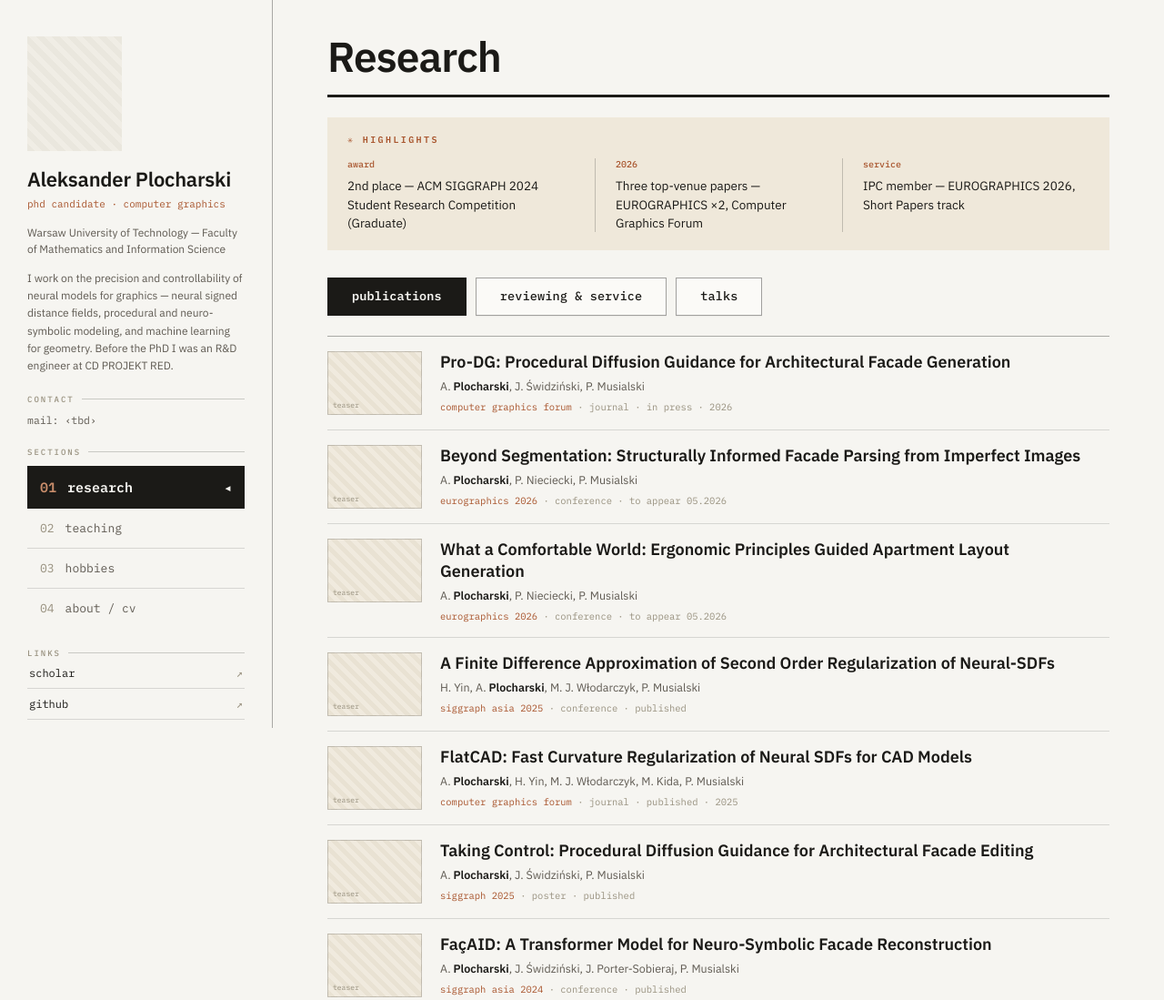
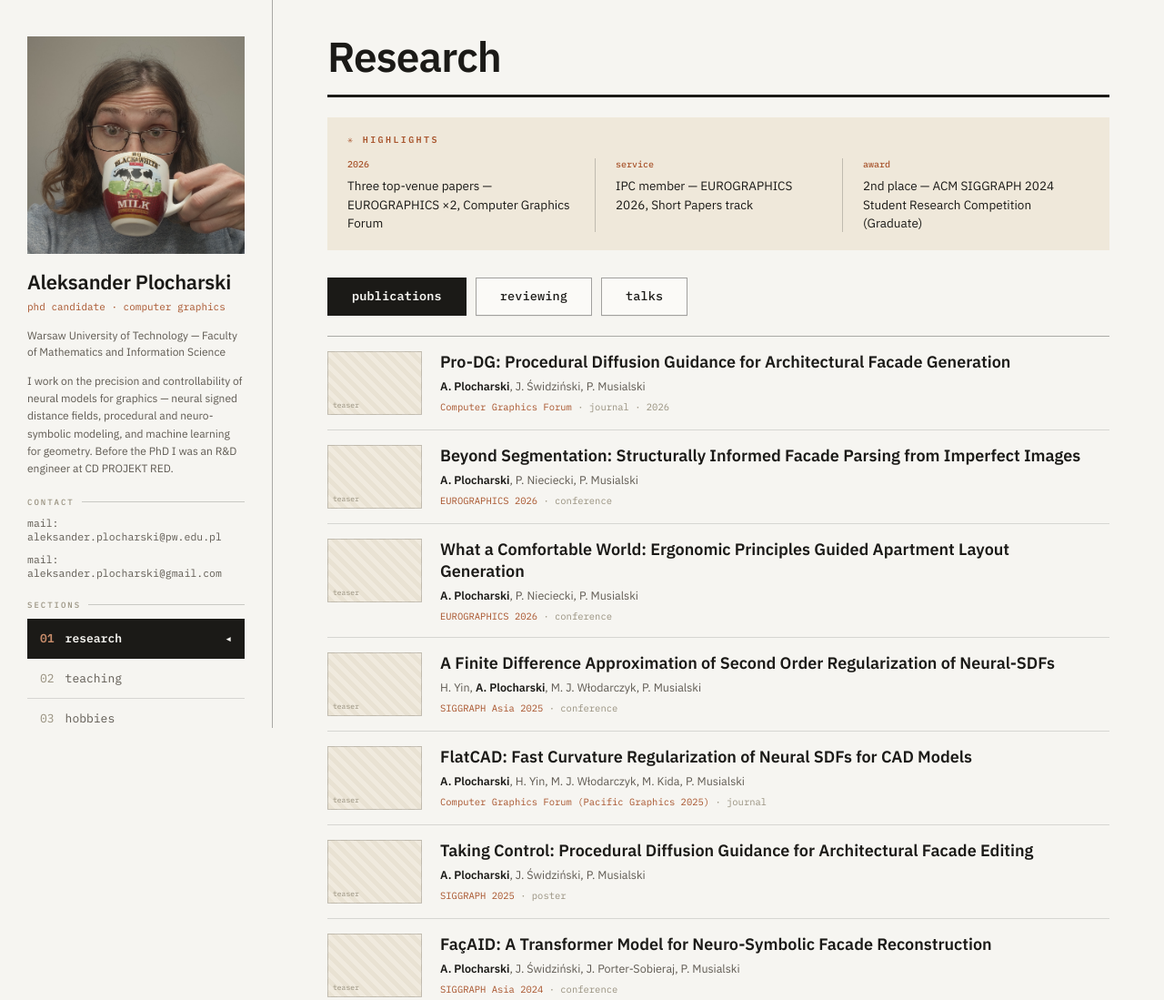
Before and after one commit to aplocharski/aplocharski.github.io, a plain HTML site: page index.html in a window 1280 px wide. Shown: the top 1099 px of the page at 91% size. Drawn offline with Linux system fonts and the light colour scheme.

Commit message:
2nd iteration

```diff
--- a/content.json
+++ b/content.json
@@ -1,7 +1,7 @@
 {
   "_meta": {
     "note": "All content translated to English and structured from the source PDF. Placeholder fields (empty strings) are yours to fill: emails, URLs, thumbnails, photos, bio wording. Ministry (MEN) point values from the original were omitted as Poland-specific; venue rankings (CORE / journal quartile) were kept. Nothing here is styling — this is pure data so you can restyle freely later.",
-    "highlight_author": "Plocharski",
+    "highlight_author": "A. Plocharski",
     "last_updated": "2026-07-05"
   },
 
@@ -13,13 +13,13 @@
       "Computer Graphics Research Group, Akces NCBR"
     ],
     "location": "Warsaw, Poland",
-    "photo": "",
-    "emails": [""],
+    "photo": "assets/img/photo2_565x565.png",
+    "emails": ["aleksander.plocharski@pw.edu.pl", "aleksander.plocharski@gmail.com"],
     "links": {
-      "google_scholar": "",
-      "github": "",
-      "linkedin": "",
-      "orcid": "",
+      "google_scholar": "https://scholar.google.com/citations?user=VvlYd5kAAAAJ&hl=en",
+      "github": "https://github.com/Alek-Plocharski",
+      "linkedin": "https://www.linkedin.com/in/aleksander-plocharski",
+      "orcid": "https://orcid.org/0000-0002-7487-8153",
       "cv_pdf": ""
     },
     "bio_draft": "I work on the precision and controllability of neural models for graphics — neural signed distance fields, procedural and neuro-symbolic modeling, and machine learning for geometry. Before the PhD I was an R&D engineer at CD PROJEKT RED.",
@@ -42,9 +42,9 @@
   ],
 
   "highlights": [
-    { "label": "award", "text": "2nd place — ACM SIGGRAPH 2024 Student Research Competition (Graduate)" },
     { "label": "2026", "text": "Three top-venue papers — EUROGRAPHICS ×2, Computer Graphics Forum" },
-    { "label": "service", "text": "IPC member — EUROGRAPHICS 2026, Short Papers track" }
+    { "label": "service", "text": "IPC member — EUROGRAPHICS 2026, Short Papers track" },
+    { "label": "award", "text": "2nd place — ACM SIGGRAPH 2024 Student Research Competition (Graduate)" }
   ],
 
   "wip": {
@@ -113,7 +113,7 @@
       "id": "flatcad-2025",
       "title": "FlatCAD: Fast Curvature Regularization of Neural SDFs for CAD Models",
       "authors": ["A. Plocharski", "H. Yin", "M. J. Włodarczyk", "M. Kida", "P. Musialski"],
-      "venue": "Computer Graphics Forum",
+      "venue": "Computer Graphics Forum (Pacific Graphics 2025)",
       "venue_type": "journal",
       "year": 2025,
       "rank": "Q1",
@@ -193,22 +193,22 @@
 
   "talks": {
     "conference_presentations": [
-      { "date": "2026-05", "event": "EUROGRAPHICS 2026", "location": "Aachen, Germany", "title": "Beyond Segmentation: Structurally Informed Facade Parsing from Imperfect Images", "type": "paper", "upcoming": true },
-      { "date": "2026-05", "event": "EUROGRAPHICS 2026", "location": "Aachen, Germany", "title": "What a Comfortable World: Ergonomic Principles Guided Apartment Layout Generation", "type": "paper", "upcoming": true },
+      { "date": "2026-05", "event": "EUROGRAPHICS 2026", "location": "Aachen, Germany", "title": "Beyond Segmentation: Structurally Informed Facade Parsing from Imperfect Images", "type": "paper", "upcoming": false },
+      { "date": "2026-05", "event": "EUROGRAPHICS 2026", "location": "Aachen, Germany", "title": "What a Comfortable World: Ergonomic Principles Guided Apartment Layout Generation", "type": "paper", "upcoming": false },
       { "date": "2025-12", "event": "SIGGRAPH Asia 2025", "location": "Hong Kong, China", "title": "A Finite Difference Approximation of Second Order Regularization of Neural-SDFs", "type": "paper", "upcoming": false },
       { "date": "2025-10", "event": "Pacific Graphics 2025", "location": "Taipei, Taiwan", "title": "FlatCAD: Fast Curvature Regularization of Neural SDFs for CAD Models", "type": "paper", "upcoming": false },
       { "date": "2025-08", "event": "SIGGRAPH 2025", "location": "Vancouver, Canada", "title": "Taking Control: Procedural Diffusion Guidance for Architectural Facade Editing", "type": "poster", "upcoming": false },
       { "date": "2024-12", "event": "SIGGRAPH Asia 2024", "location": "Tokyo, Japan", "title": "FaçAID: A Transformer Model for Neuro-Symbolic Facade Reconstruction", "type": "paper", "upcoming": false },
       { "date": "2024-07", "event": "SIGGRAPH 2024", "location": "Denver, United States", "title": "Neuro-Symbolic Transformation of Architectural Facades into Their Procedural Representations", "type": "poster", "upcoming": false },
-      { "date": "2024-06", "event": "Geometric Modeling and Processing (GMP 2024)", "location": "Qingdao, China", "title": "Skeleton based tetrahedralization of surface meshes", "type": "paper", "upcoming": false }
+      { "date": "2024-06", "event": "Geometric Modeling and Processing (GMP 2024)", "location": "Qingdao, China", "title": "Skeleton based tetrahedralization of surface meshes", "type": "paper", "upcoming": false },
+      { "date": "2023-09", "event": "Conference on Computer Science and Intelligence Systems (FedCSIS 2023)", "location": "Warsaw, Poland", "title": "Simulating Large-Scale Topographic Terrain Features with Reservoirs and Flowing Water", "type": "paper", "upcoming": false }
     ],
     "other_talks": [
       { "date": "2024-11", "event": "Computer Graphics Research Group Seminar, IDEAS NCBR", "location": "Warsaw, Poland", "title": "FaçAID: A Transformer Model for Neuro-Symbolic Facade Reconstruction", "type": "seminar" },
       { "date": "2024-10", "event": "Game Industry Conference", "location": "Poznań, Poland", "title": "AI Creativity – The Future of Creation", "type": "panel", "description": "Four-person panel on how AI is transforming creative processes, including the ethical challenges of growing human–AI collaboration." },
       { "date": "2024-09", "event": "Computer Graphics Workshop, IDEAS NCBR", "location": "Warsaw, Poland", "title": "Neuro-Symbolic Models for Procedural Modeling", "type": "workshop" },
       { "date": "2024-06", "event": "Data Science Summit ML Edition 2024", "location": "Warsaw, Poland", "title": "How to make transformers understand geometry?", "type": "popular-science" },
-      { "date": "2024-05", "event": "Departmental Seminar, Faculty of Mathematics and Information Science, Warsaw University of Technology (CAD/CAM Systems Design & Computer-Aided Medicine)", "location": "Warsaw, Poland", "title": "Skeleton based tetrahedralization of surface meshes", "type": "seminar" },
-      { "date": "2023-09", "event": "Conference on Computer Science and Intelligence Systems (FedCSIS 2023)", "location": "Warsaw, Poland", "title": "Simulating Large-Scale Topographic Terrain Features with Reservoirs and Flowing Water", "type": "paper" }
+      { "date": "2024-05", "event": "Departmental Seminar, Faculty of Mathematics and Information Science, Warsaw University of Technology (CAD/CAM Systems Design & Computer-Aided Medicine)", "location": "Warsaw, Poland", "title": "Skeleton based tetrahedralization of surface meshes", "type": "seminar" }
     ]
   },
 
@@ -366,7 +366,7 @@
   ],
 
   "conferences_attended": [
-    { "event": "EUROGRAPHICS 2026", "location": "Aachen, Germany", "upcoming": true },
+    { "event": "EUROGRAPHICS 2026", "location": "Aachen, Germany" },
     { "event": "SIGGRAPH Asia 2025", "location": "Hong Kong, China" },
     { "event": "Pacific Graphics 2025", "location": "Taipei, Taiwan" },
     { "event": "SIGGRAPH 2025", "location": "Vancouver, Canada" },
--- a/css/site.css
+++ b/css/site.css
@@ -20,7 +20,7 @@
 }
 
 * { box-sizing: border-box; }
-html { -webkit-text-size-adjust: 100%; }
+html { -webkit-text-size-adjust: 100%; overflow-y: scroll; }
 body { margin: 0; background: var(--bg); color: var(--ink); font-family: var(--sans); }
 a { color: inherit; }
 a:focus-visible, button:focus-visible { outline: 2px solid var(--acc); outline-offset: 2px; }
@@ -30,7 +30,7 @@ a:focus-visible, button:focus-visible { outline: 2px solid var(--acc); outline-o
 .ph { background: repeating-linear-gradient(45deg, #eae7de 0 6px, #f0ede5 6px 12px); }
 
 /* ================= layout ================= */
-.layout { display: grid; grid-template-columns: 300px 1fr; min-height: 100vh; }
+.layout { display: grid; grid-template-columns: 300px 1fr; min-height: 100vh; max-width: 1360px; margin: 0 auto; }
 .topbar { display: none; }
 .mobile-hero, .mobile-nav { display: none; }
 
@@ -42,7 +42,7 @@ a:focus-visible, button:focus-visible { outline: 2px solid var(--acc); outline-o
   position: sticky; top: 0; align-self: start;
   height: 100vh; overflow-y: auto;
 }
-.rail-photo { width: 104px; height: 126px; flex: none; object-fit: cover; }
+.rail-photo { width: 100%; aspect-ratio: 1 / 1; height: auto; flex: none; object-fit: cover; }
 .rail h1 { margin: 18px 0 0; font: 600 22px/1.2 var(--sans); letter-spacing: -.01em; }
 .rail .sub { margin: 6px 0 0; font: 400 11px/1.5 var(--mono); color: var(--acc); }
 .rail .affil { margin: 14px 0 0; font: 400 12px/1.55 var(--sans); color: var(--ink-soft); }
@@ -61,11 +61,11 @@ a:focus-visible, button:focus-visible { outline: 2px solid var(--acc); outline-o
   border-bottom: 1px solid var(--rule);
   font: 400 13px var(--mono); color: var(--ink-soft); text-decoration: none;
 }
-.rail-nav:last-child { border-bottom: 0; }
+.rail-nav:last-child { border-bottom-color: transparent; }
 .rail-nav .num { color: var(--mut); }
 .rail-nav.active {
-  padding: 14px 14px; background: var(--ink); color: var(--bg);
-  font: 600 15px var(--mono); border-bottom: 0;
+  padding: 13px 14px; background: var(--ink); color: var(--bg);
+  font: 600 13px var(--mono); border-bottom-color: transparent;
 }
 .rail-nav.active .num { color: var(--acc-light); }
 .rail-nav .marker { margin-left: auto; font-weight: 400; }
@@ -125,6 +125,7 @@ img.pub-thumb { padding: 0; display: block; object-fit: cover; background: none;
 .pub .authors { margin: 5px 0 0; font: 400 12.5px/1.5 var(--sans); color: var(--ink-soft); }
 .pub .authors b { color: var(--ink); }
 .pub-meta { margin: 6px 0 0; font: 400 10.5px var(--mono); color: var(--acc); text-transform: lowercase; }
+.pub-meta .venue { text-transform: none; }
 .pub-meta .m { color: var(--mut); }
 .pub-meta .award { color: var(--acc); }
 
@@ -143,6 +144,7 @@ img.pub-thumb { padding: 0; display: block; object-fit: cover; background: none;
 .talk-body { grid-area: body; min-width: 0; }
 .talk-title { font: 500 14px/1.4 var(--sans); }
 .talk-venue { font: 400 10.5px var(--mono); color: var(--mut); text-transform: lowercase; }
+.talk-venue .venue { text-transform: none; }
 .talk .tag { grid-area: tag; font: 400 10.5px var(--mono); color: var(--mut); white-space: nowrap; }
 .talk .tag.acc { color: var(--acc); }
 
@@ -211,7 +213,7 @@ img.pub-thumb { padding: 0; display: block; object-fit: cover; background: none;
 
   .mobile-hero { display: block; padding: 20px 20px 0; }
   .hero-top { display: flex; gap: 15px; }
-  .hero-photo { width: 82px; height: 100px; flex: none; object-fit: cover; }
+  .hero-photo { width: 116px; height: 116px; flex: none; object-fit: cover; }
   .hero-id { min-width: 0; }
   .hero-id h1 { margin: 0; font: 600 19px/1.15 var(--sans); letter-spacing: -.01em; }
   .hero-id .sub { margin: 6px 0 0; font: 400 10px/1.4 var(--mono); color: var(--acc); }
--- a/js/site.js
+++ b/js/site.js
@@ -8,7 +8,7 @@
 
   const TABS = [
     { id: 'publications', label: 'publications' },
-    { id: 'reviewing', label: 'reviewing &amp; service' },
+    { id: 'reviewing', label: 'reviewing' },
     { id: 'talks', label: 'talks' },
   ];
   const LINK_LABELS = { google_scholar: 'scholar', github: 'github', linkedin: 'linkedin', orcid: 'orcid' };
@@ -142,7 +142,6 @@
       const opt = type === 'journal' || type === 'conference' ? ' opt' : '';
       parts.push(`<span class="m${opt}"> · ${esc(type)}</span>`);
     }
-    parts.push(`<span class="m"> · ${esc(statusLabel(pub.status))}</span>`);
     if (pub.year && !String(pub.venue).includes(String(pub.year))) {
       parts.push(`<span class="m opt"> · ${esc(pub.year)}</span>`);
     }
@@ -199,7 +198,7 @@
       <span class="talk-date">${esc(fmtDate(talk.date))}</span>
       <div class="talk-body">
         <div class="talk-title">${esc(talk.title)}</div>
-        <div class="talk-venue">${esc(talk.event)} · ${esc(talk.location)}</div>
+        <div class="talk-venue"><span class="venue">${esc(talk.event)}</span> · ${esc(talk.location)}</div>
       </div>
       ${tag}
     </div>`;
```
Also changed, not shown: index.html (+4 -2 lines), assets/img/photo1.jpg (added), assets/img/photo1_727x727.png (added), assets/img/photo2_565x565.png (added), assets/img/turtle_icon.png (added), 1 other file.
